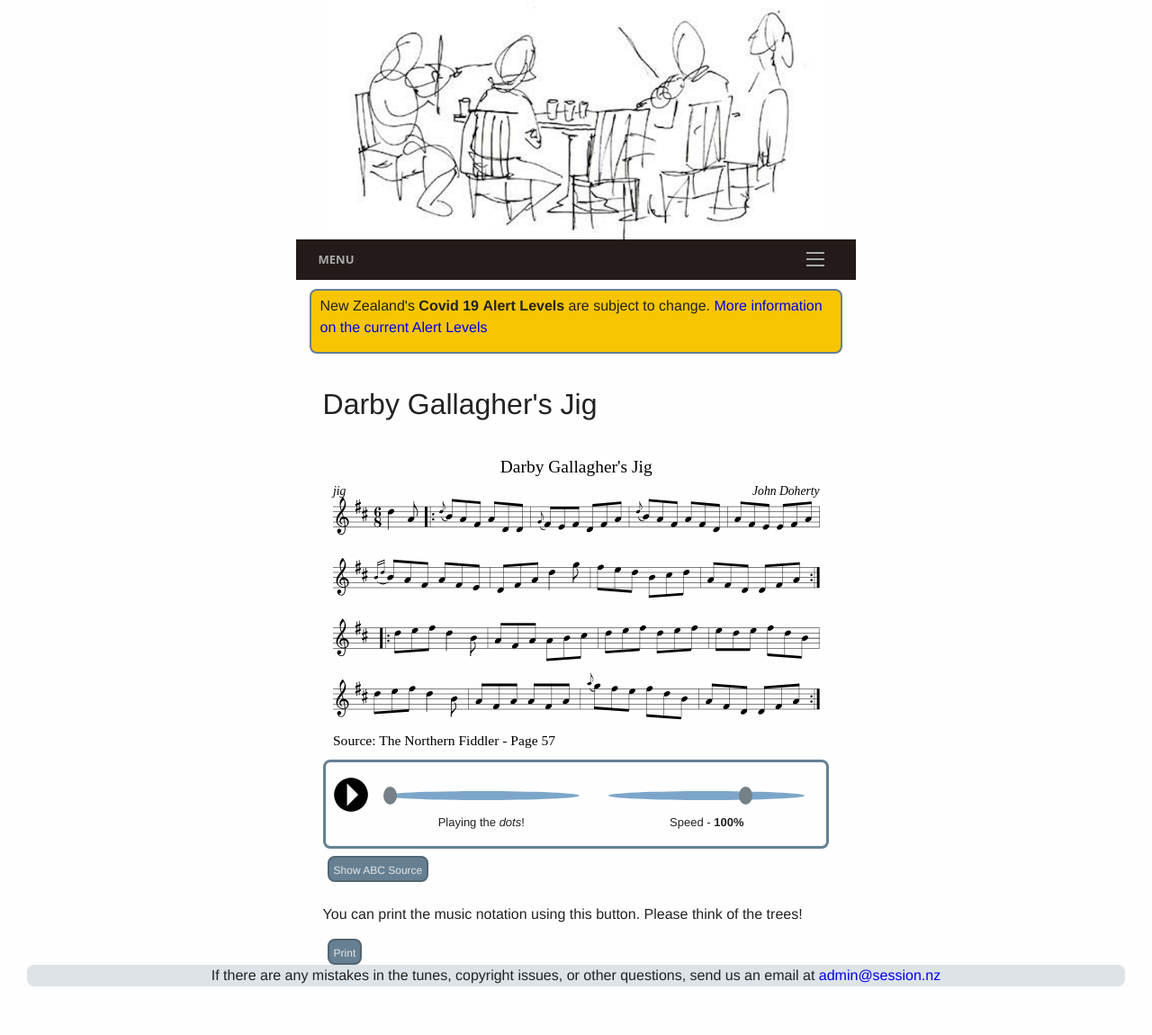
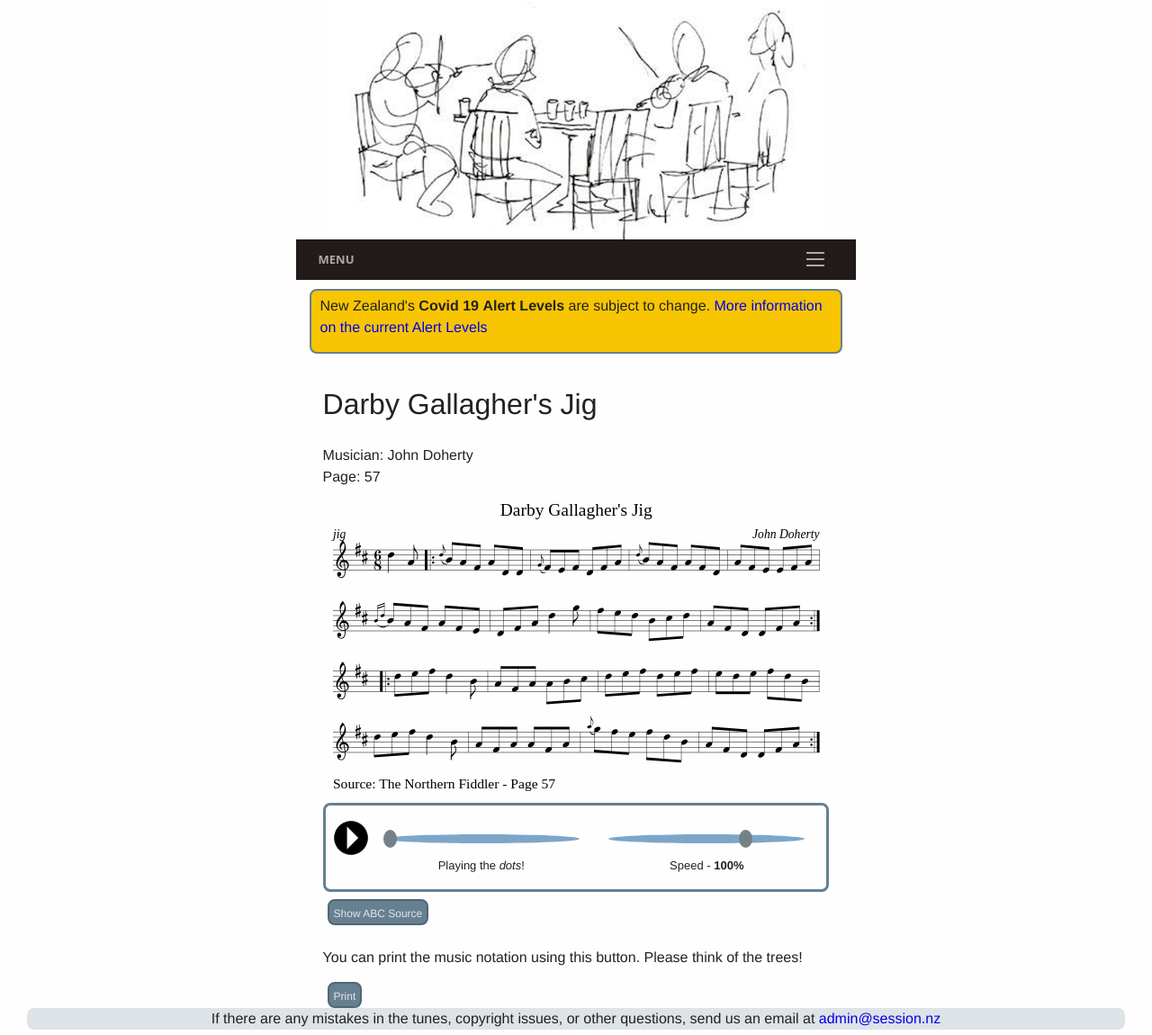
Before and after one commit to slow-session/dev.session.nz, a Jekyll site: the page built from _northernfiddler/darby-gallaghers-jig.md, in a window 1280 px wide. Shown: the whole page at 90% size. Built offline with Jekyll 4.4.1, drawn with Linux system fonts in a browser that asks for light colours; before the commit the page ends 1102 px from its top, so only the background shows below that; some of the changed lines change nothing that is shown.

Commit message:
modified:   _layouts/tunepage-northernfiddler.html

```diff
--- a/_layouts/tunepage-northernfiddler.html
+++ b/_layouts/tunepage-northernfiddler.html
@@ -1,6 +1,10 @@
 ---
 layout: page
 ---
+Musician: {{ page.musician }}
+<br />
+Page: {{ page.page }}
+
 <div class="outputABC">
     {% if page.abc contains "K:" %}
     <div id="paper0" style="display: block;"></div>
@@ -9,11 +13,10 @@ layout: page
     <div id="ABCplayer"></div>
     </div>
     <form>
-        <input type="button" class="filterButton" value="Show ABC Source" onclick="toggle(this);">
+        <input type="button" class="filterButton" value="Show ABC Source" onclick="toggleABC(this);">
     </form>
     <div id='abcSource' class="abcSource">
-        <div class="row"></div>
-        <div id="textAreas"></div>
+        <textarea id="textAreaABC" class="abcText" rows="16" spellcheck="false"></textarea>
         <p>You can edit the ABC source, and see your changes. This will <b>NOT</b>
             change the website directly. A brief set of instructions is found
             <a href="/editingABC/">here.</a></p>
@@ -40,21 +43,6 @@ layout: page
 </div>
 
 
-<script>
-function toggle(button) {
-    switch (button.value) {
-        case "Show ABC Source":
-            button.value = "Hide ABC Source";
-            document.getElementById('abcSource').style.display= "block" ;
-            break;
-        case "Hide ABC Source":
-            button.value = "Show ABC Source";
-            document.getElementById('abcSource').style.display= "none" ;
-            break;
-    }
-}
-</script>
-
 <!-- Show errors -->
 <div id='warnings'></div>
 
@@ -63,21 +51,19 @@ function toggle(button) {
 
         {% if page.abc contains "K:" %}
         let tuneID = '1';
-        let textAreaID = "textAreaABC" + tuneID;
         let tuneABC = `{{ page.abc | br_to_newline }}`;
 
-        ABCplayer.innerHTML = createABCplayer(tuneID, '{{ site.defaultABCplayer }}');
-
-        document.getElementById('textAreas').innerHTML =
-            `<textarea id="${textAreaID}" class="abcText" rows="16"
-                spellcheck="false">${tuneABC}</textarea>`;
+        document.getElementById('textAreaABC').innerHTML = `${tuneABC}`;
 
         // Set the filename for downloading
         document.getElementById("filename").innerHTML =
             slugify(getABCheaderValue("T:", tuneABC)) + '.abc';
 
-        abc_editor = new window.ABCJS.Editor(textAreaID, { paper_id: "paper0", warnings_id:"warnings",
+        ABCplayer.innerHTML = createABCplayer("textAreaABC", tuneID, '{{ site.defaultABCplayer }}');
+
+        abc_editor = new window.ABCJS.Editor("textAreaABC", { paper_id: "paper0", warnings_id:"warnings",
                     render_options: {responsive: 'resize'}, indicate_changed: "true" });
+
         {% endif %}
     });
 </script>
```
